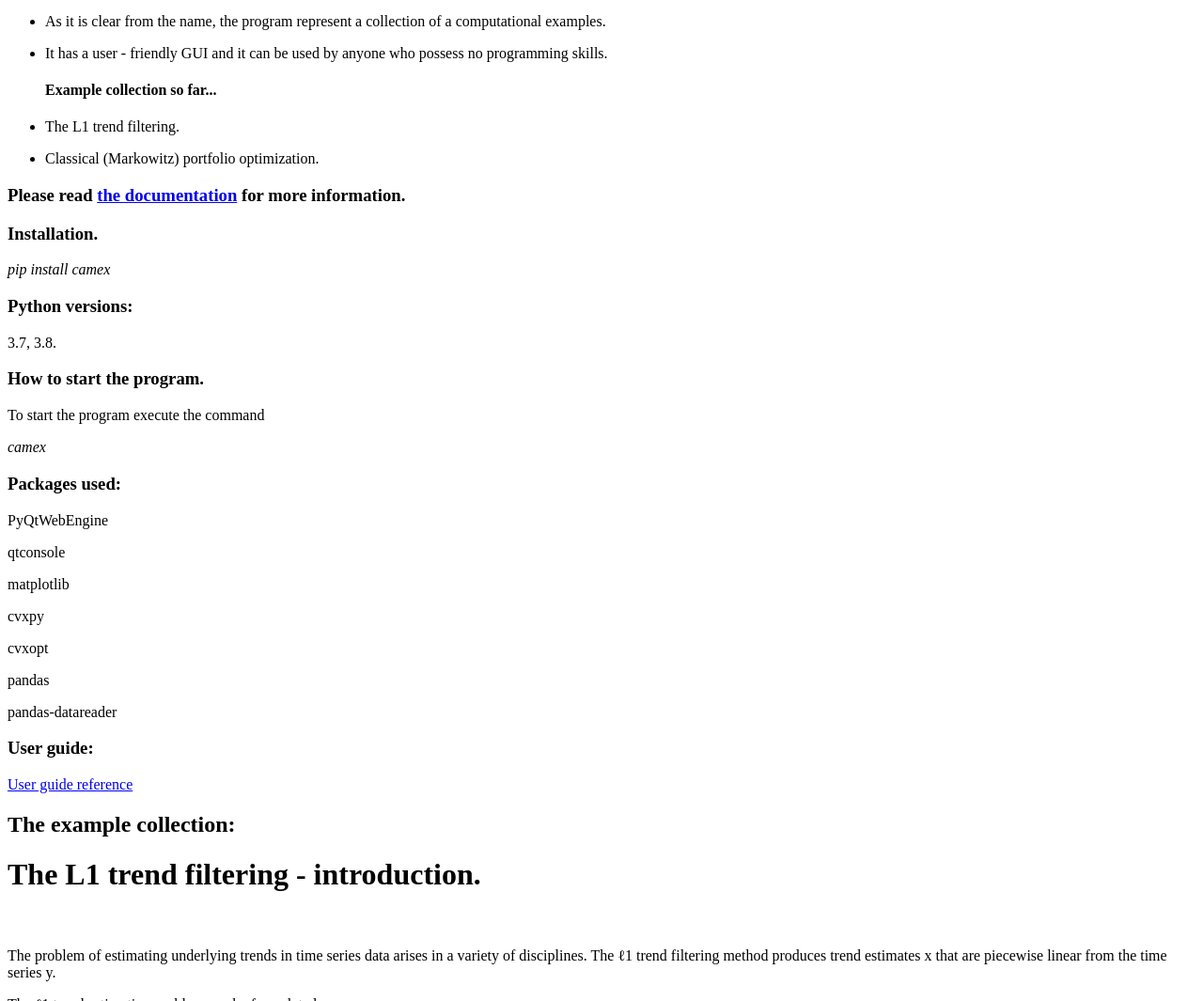
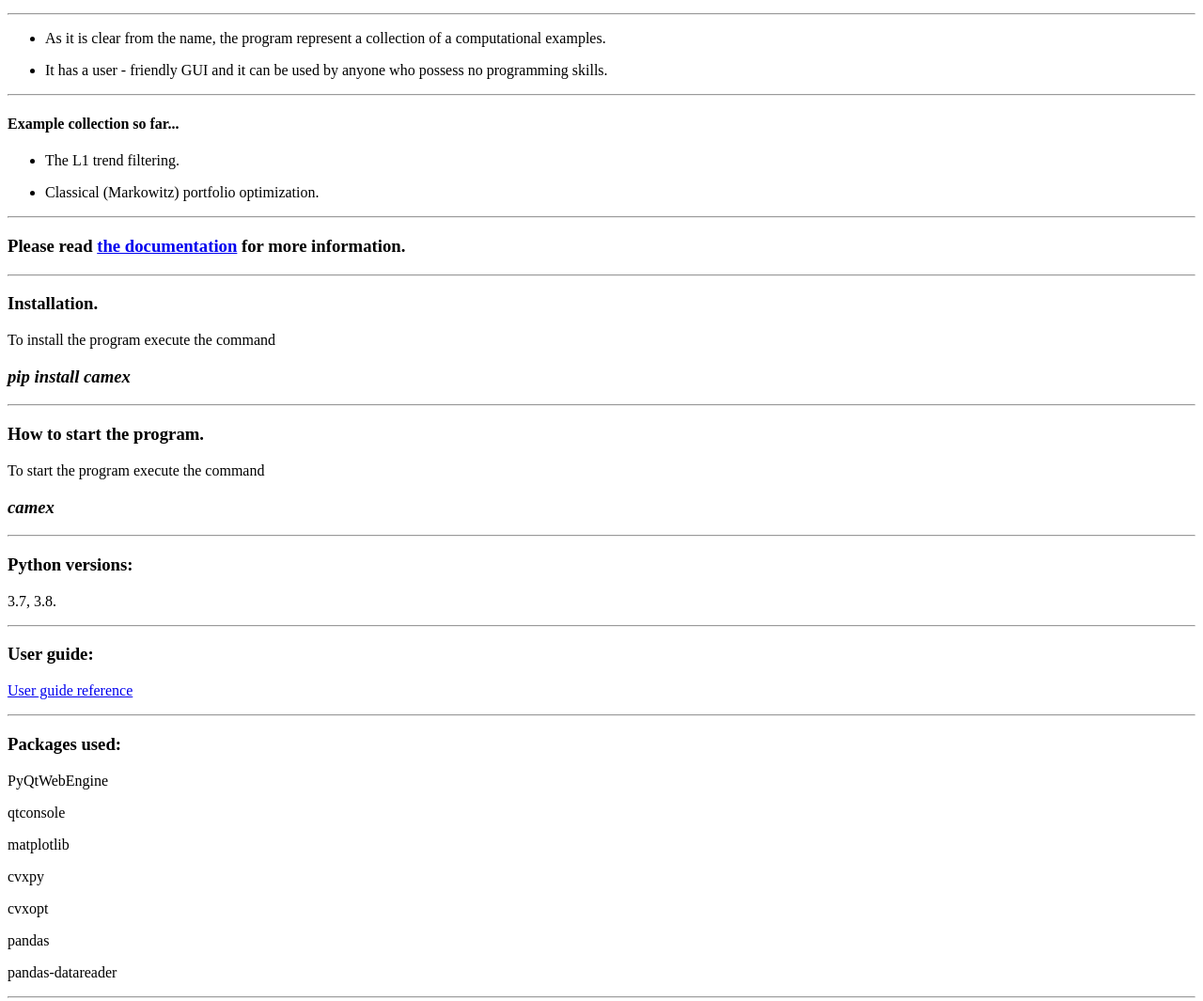
Before and after one commit to AndreiKeino/AndreiKeino.github.io, a plain HTML site: page camex/introduction.html in a window 1280 px wide. Shown: the part 951-2016 px from the top of the page at 94% size. Drawn offline with nearby package versions, Linux system fonts and the light colour scheme; some packages are replaced by stand-ins of ours.

Commit message:
Camex introduction html fixed

```diff
--- a/camex/introduction.html
+++ b/camex/introduction.html
@@ -1,7 +1,7 @@
 <!DOCTYPE html PUBLIC "-//W3C//DTD HTML 3.2 Final//EN">
 <html>
 <head>
-<title>The L1 trend filtering</title>
+<title>Introducing the Camex</title>
 <script type="text/x-mathjax-config">
   MathJax.Hub.Config({tex2jax: {inlineMath: [['$','$'], ['\\(','\\)']]}});
 </script>
@@ -18,27 +18,39 @@
 <h2 id="introducing-the-camex-">Introducing the Camex:</h2>
 <h4 id="camex-stands-for-computational-applied-mathematics-examples-">Camex stands for &quot;Computational Applied Mathematics EXamples.&quot;</h4>
 <p><img src="https://andreikeino.github.io/camex/images/user_guide/camex_windows.jpg" alt="image"></p>
+<hr>
 <ul>
 <li>As it is clear from the name, the program represent a collection of a computational examples. </li>
 <li><p>It has a user - friendly GUI and it can be used by anyone who possess no programming skills.</p>
+</li>
+</ul>
+<hr>
 <h4 id="example-collection-so-far-">Example collection so far...</h4>
-</li>
+<ul>
 <li><p>The L1 trend filtering.</p>
 </li>
 <li><p>Classical (Markowitz) portfolio optimization.</p>
 </li>
 </ul>
+<hr>
 <h3 id="please-read-the-documentation-https-andreikeino-github-io-camex-introduction-html-for-more-information-">Please read <a href="https://andreikeino.github.io/camex/introduction.html">the documentation</a> for more information.</h3>
 
 <!-- ********************************************************************* -->
-
+<hr>
 <h3 id="installation-">Installation.</h3>
-<p><em>pip install camex</em></p>
+<p>To install the program execute the command </p>
+<p><em><h3>pip install camex</h3></em></p>
+<hr>
+<h3 id="how-to-start-the-program-">How to start the program.</h3>
+<p>To start the program execute the command </p>
+<p><em><h3>camex</h3></em></p>
+<hr>
 <h3 id="python-versions-">Python versions:</h3>
 <p>3.7, 3.8.</p>
-<h3 id="how-to-start-the-program-">How to start the program.</h3>
-<p>To start the program execute the command </p>
-<p><em>camex</em></p>
+<hr>
+<h3 id="user-guide">User guide:</h3>
+<p> <a href="https://andreikeino.github.io/camex/user_guide.html">User guide reference</a></p>
+<hr>
 <h3 id="packages-used-">Packages used:</h3>
 <p>PyQtWebEngine</p>
 <p>qtconsole</p>
@@ -47,12 +59,11 @@
 <p>cvxopt</p>
 <p>pandas</p>
 <p>pandas-datareader</p>
-<h3 id="user-guide">User guide:</h3>
-<p> <a href="https://andreikeino.github.io/camex/user_guide.html">User guide reference</a></p>
+<hr>
 <h2 id="the-example-collection-">The example collection:</h2>
 
 <!-- ********************************************************************* -->
-
+<hr>
 <h1 id="introduction">The L1 trend filtering - introduction.<br><br></h1>
 <p>The problem of estimating underlying trends in time series data arises in a variety of disciplines.
 The ℓ1 trend filtering method produces trend estimates x that are piecewise linear from the time series y.</p>
@@ -82,7 +93,7 @@ alt="image"></p>
 <p><a href="https://www.cvxpy.org/examples/applications/l1_trend_filter.html">https://www.cvxpy.org/examples/applications/l1_trend_filter.html</a></p>
 
 <!-- ********************************************************************* -->
-
+<hr>
 <h1 id="Classical-Markowitz-portfolio-optimization-intro">Classical (Markowitz) portfolio optimization - introduction.<br><br></h1>
 
 <h3 id="portfolio-allocation-vector">Portfolio allocation vector</h3>
```
